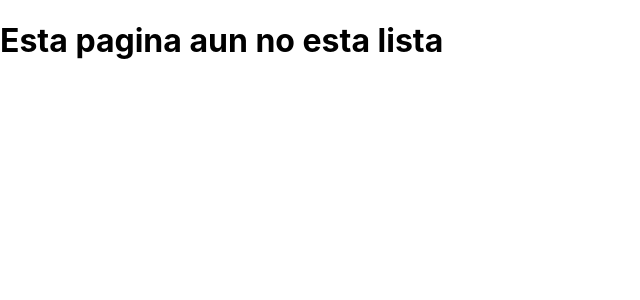
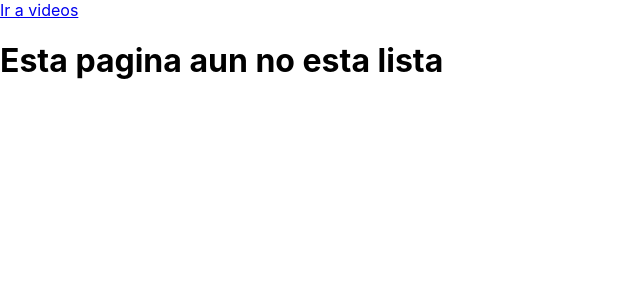
Before and after one commit to daferarte/SinglePageReact, a React (Create React App) app: page / in a window 1280 px wide. Shown: the top 300 px of the page, without its empty margins (0-640 px from the left). Built offline with nearby package versions, Linux system fonts and the light colour scheme.

Commit message:
link de navegacion

```diff
--- a/src/App.js
+++ b/src/App.js
@@ -1,7 +1,13 @@
-import {BrowserRouter, Routes, Route} from 'react-router-dom';
+import {BrowserRouter, Routes, Route, Link} from 'react-router-dom';
 
 let NotImplemented = () => {
-  return <h1>Esta pagina aun no esta lista</h1>
+  return (
+    <>
+      {/* link para usar redirecciones es la manera optima sin multiples peticiones */}
+      <Link to="/Videos">Ir a videos</Link>
+      <h1>Esta pagina aun no esta lista</h1>
+    </>
+    )
 }
 
 function App() {
```
